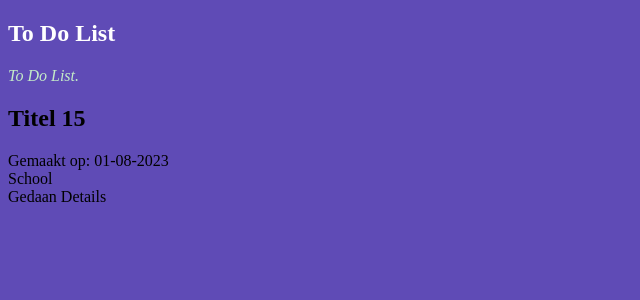
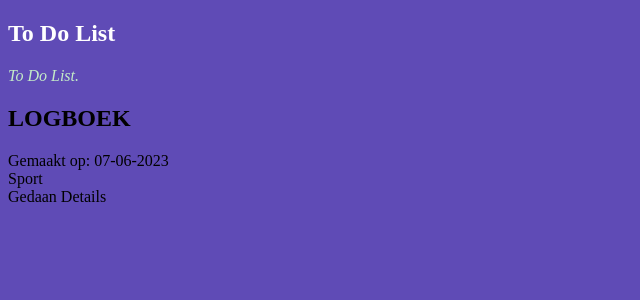
Before and after one commit to QNoah/Angular-Module-20, an Angular app in the folder Angular LinkedIn Learning/training/: page / in a window 1280 px wide. Shown: the top 300 px of the page, without its empty margins (0-640 px from the left). Built offline with nearby package versions, Linux system fonts and the light colour scheme.

Commit message:
Data is naar components gezet d.m.v @Input

```diff
--- a/Angular LinkedIn Learning/training/src/app/app.component.html
+++ b/Angular LinkedIn Learning/training/src/app/app.component.html
@@ -3,5 +3,5 @@
     <h1>To Do List</h1>
     <p class="description">To Do List.</p>
   </header>
-  <mw-media-item></mw-media-item>
+  <mw-media-item [taskItem]="tasks"></mw-media-item>
 </section>
--- a/Angular LinkedIn Learning/training/src/app/app.component.ts
+++ b/Angular LinkedIn Learning/training/src/app/app.component.ts
@@ -6,5 +6,11 @@ import { Component } from '@angular/core';
   styleUrls: ['./app.component.scss']
 })
 export class AppComponent {
-  title = 'training';
+  tasks = {
+    id: 1,
+    name: 'LOGBOEK',
+    category: 'Sport',
+    priority: 5,
+    made: '07-06-2023',
+  };
 }
--- a/Angular LinkedIn Learning/training/src/app/media-item/media-item.component.html
+++ b/Angular LinkedIn Learning/training/src/app/media-item/media-item.component.html
@@ -1,8 +1,8 @@
-<h2>Titel {{10 + 5}}</h2>
-<div>Gemaakt op: 01-08-2023</div>
-<div>School</div>
+<h2>{{taskItem.name}}</h2>
+<div>Gemaakt op: {{taskItem.made}}</div>
+<div>{{taskItem.category}}</div>
 <div class="tools">
-    <a class="delete">
+    <a (click)="onDelete()" class="delete">
         Gedaan
     </a>
     <a class="Details">
--- a/Angular LinkedIn Learning/training/src/app/media-item/media-item.component.scss
+++ b/Angular LinkedIn Learning/training/src/app/media-item/media-item.component.scss
@@ -0,0 +1,3 @@
+a{
+    cursor: pointer;
+}
--- a/Angular LinkedIn Learning/training/src/app/media-item/media-item.component.ts
+++ b/Angular LinkedIn Learning/training/src/app/media-item/media-item.component.ts
@@ -1,10 +1,16 @@
-import { Component } from '@angular/core';
+import { Component, Input} from '@angular/core';
 
 @Component({
   selector: 'mw-media-item',
   templateUrl: './media-item.component.html',
-  styleUrls: ['./media-item.component.scss']
+  styleUrls: ['./media-item.component.scss'],
 })
 export class MediaItemComponent {
 
+  @Input() taskItem: any;
+
+
+  onDelete(){
+    console.log('Deleted');
+  }
 }
```
